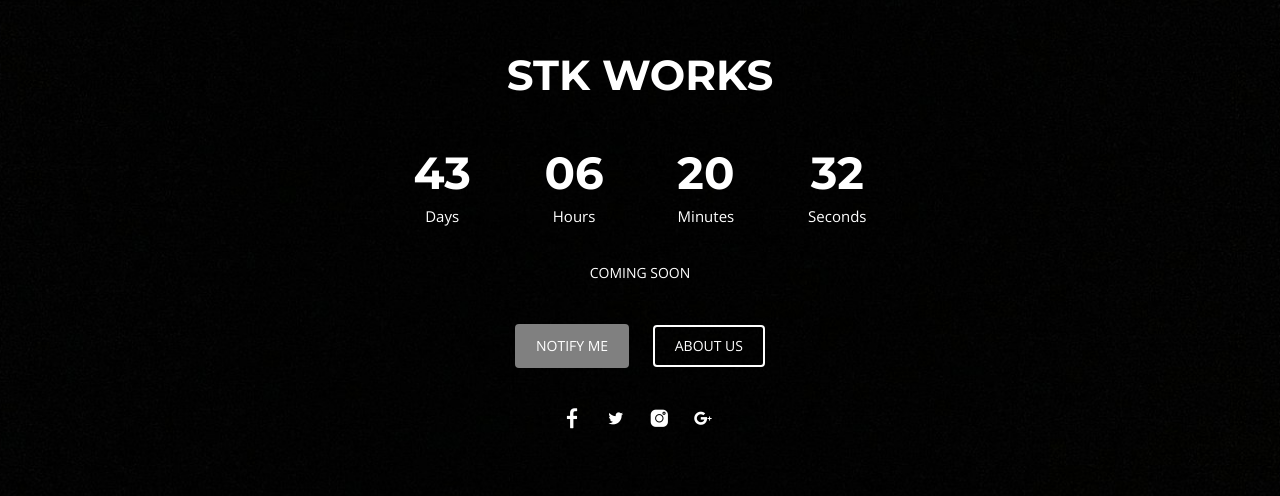
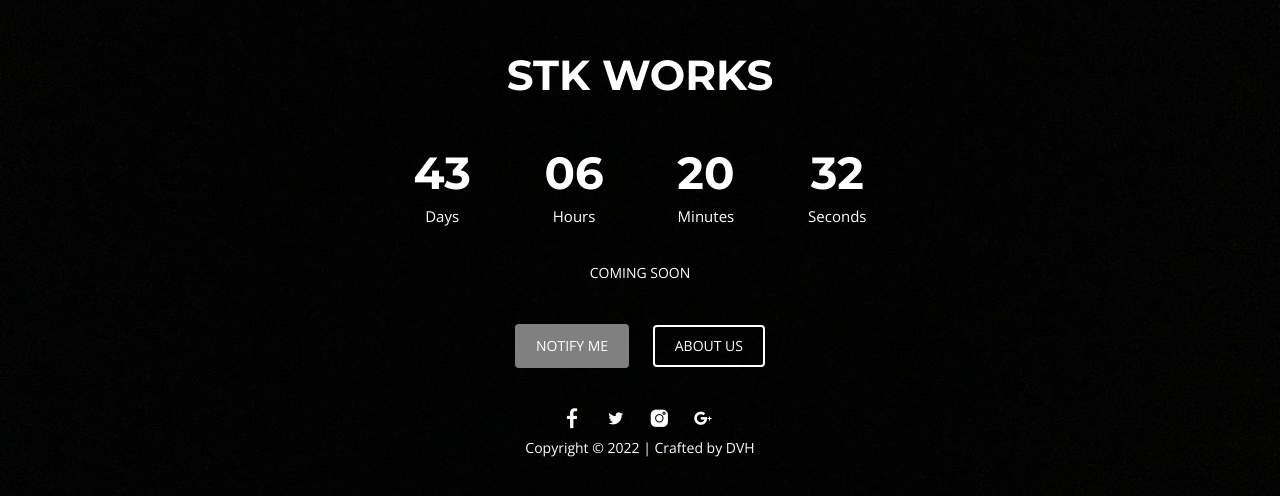
Before and after one commit to mjoetoe/stkworks-website, a plain HTML site: page index.html in a window 1280 px wide. Shown: the part 174-670 px from the top of the page. Drawn offline with nearby package versions, Linux system fonts and the light colour scheme; files whose address does not match are found by name.

Commit message:
index.html
credits

```diff
--- a/index.html
+++ b/index.html
@@ -60,6 +60,7 @@
           </div>
         </div>
       </div>
+      <p>Copyright © 2022 | Crafted by DVH</p>
     </section>
     <!-- Coundown Section End -->
 
```
